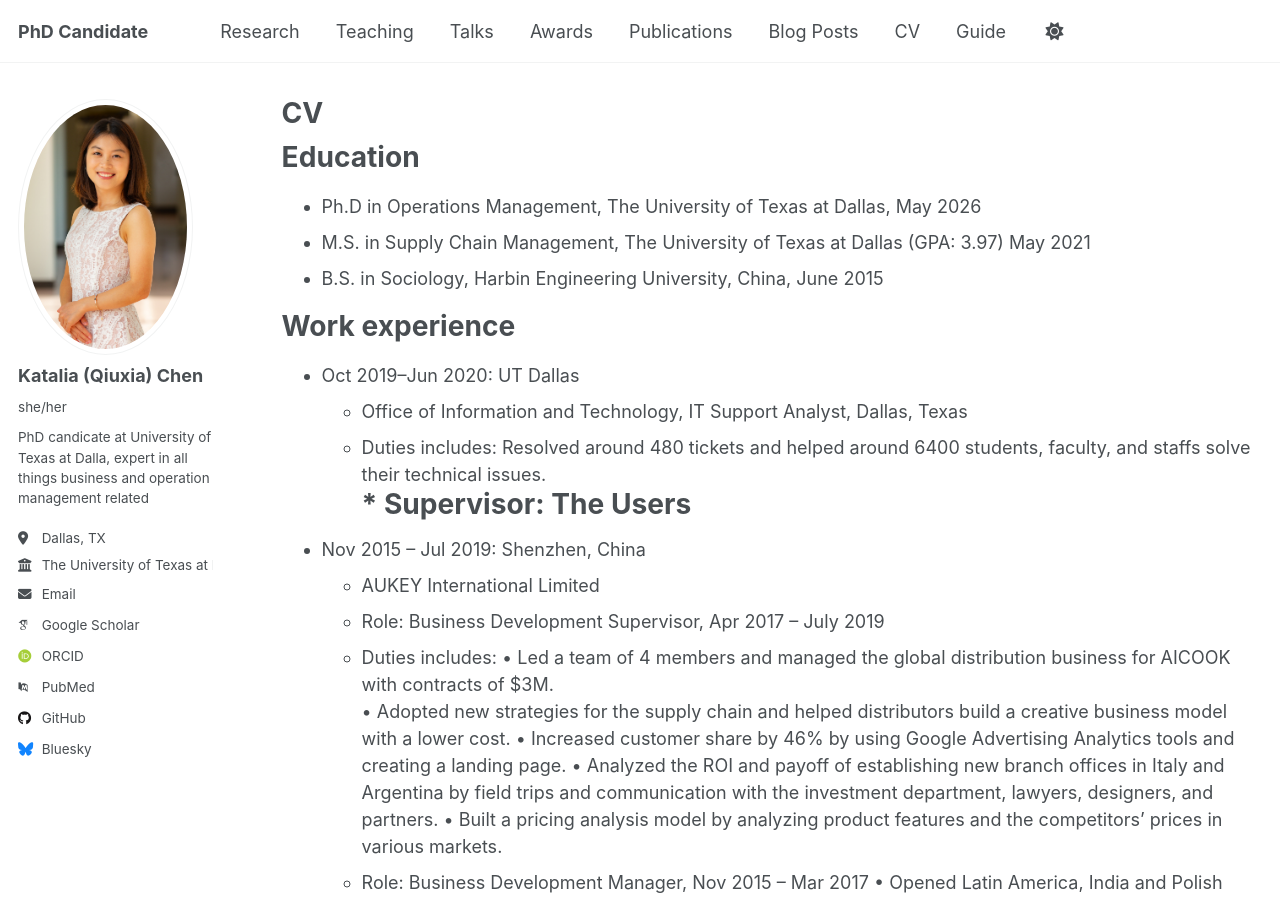
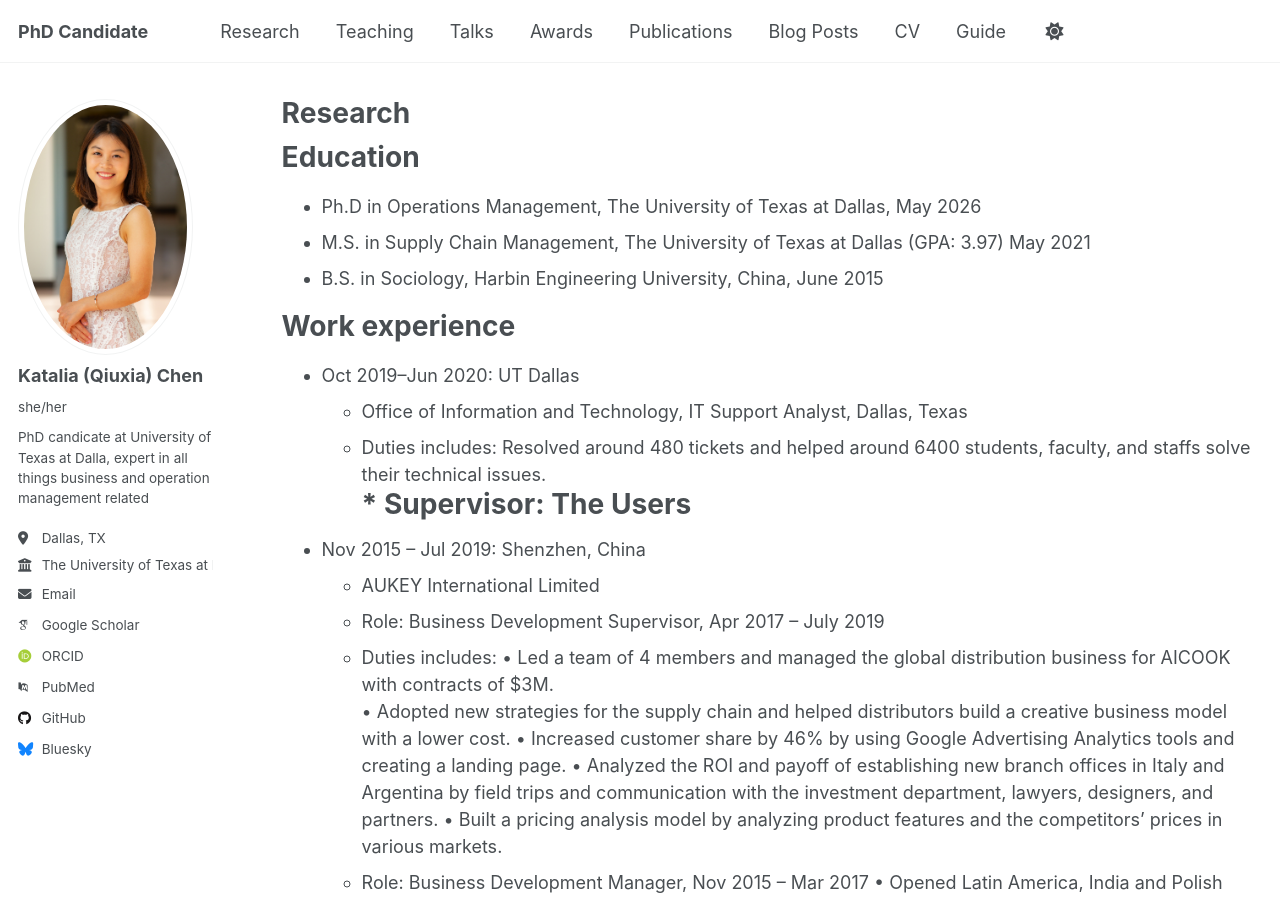
Before and after one commit to qxc2/Katalia_Qiuxia_Chen_v1, a Jekyll site: the page built from _pages/research.md, in a window 1280 px wide and 900 px high. Built offline with Jekyll 4.4.1, drawn with Linux system fonts in a browser that asks for light colours; some web fonts are replaced.

Commit message:
Update research.md

```diff
--- a/_pages/research.md
+++ b/_pages/research.md
@@ -1,10 +1,10 @@
 ---
 layout: archive
-title: "CV"
-permalink: /cv/
+title: "Research"
+permalink: /research/
 author_profile: true
 redirect_from:
-  - /resume
+  - /research
 ---
 
 {% include base_path %}
```
